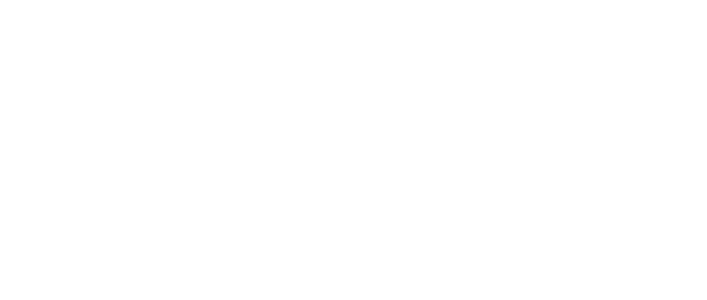
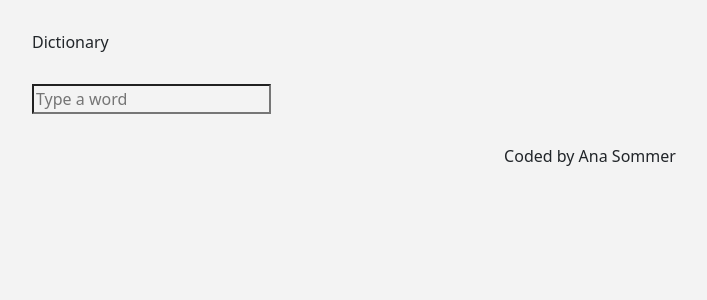
Before and after one commit to anasommer/react-dictionary, a React (Create React App) app: page / in a window 1280 px wide. Shown: the top 300 px of the page, without its empty margins (50-757 px from the left). Built offline with nearby package versions, Linux system fonts and the light colour scheme.

Commit message:
search engine basic structure

```diff
--- a/src/App.css
+++ b/src/App.css
@@ -0,0 +1,12 @@
+* {
+  background-color: #f3f3f3;
+}
+
+.App-header {
+  margin: 30px 0;
+}
+
+.App-footer {
+  text-align: center;
+  margin: 30px 0;
+}
--- a/src/App.js
+++ b/src/App.js
@@ -1,8 +1,21 @@
 import "./App.css";
 import "bootstrap/dist/css/bootstrap.min.css";
+import Dictionary from "./Dictionary";
 
 function App() {
-  return <div className="App"></div>;
+  return (
+    <div className="App">
+      <div className="container">
+        <header className="App-header">Dictionary</header>
+        <main>
+          <Dictionary />
+        </main>
+      </div>
+      <footer className="App-footer">Coded by Ana Sommer</footer>
+    </div>
+  );
 }
 
 export default App;
+
+// https://dazzling-ritchie-4c0a9f.netlify.app/
--- /dev/null
+++ b/src/Dictionary.css
@@ -0,0 +1,2 @@
+.Dictionary {
+}
--- /dev/null
+++ b/src/Dictionary.js
@@ -0,0 +1,27 @@
+import React, { useState } from "react";
+import "./Dictionary.css";
+
+export default function Dictionary() {
+  let [word, setWord] = useState("");
+
+  function search(event) {
+    event.preventDefault();
+  }
+
+  function handleWordChange(event) {
+    setWord(event.target.value);
+  }
+
+  return (
+    <div className="Dictionary">
+      <form onSubmit={search}>
+        <input
+          type="search"
+          autofocus={true}
+          placeholder="Type a word"
+          onChange={handleWordChange}
+        ></input>
+      </form>
+    </div>
+  );
+}
```
